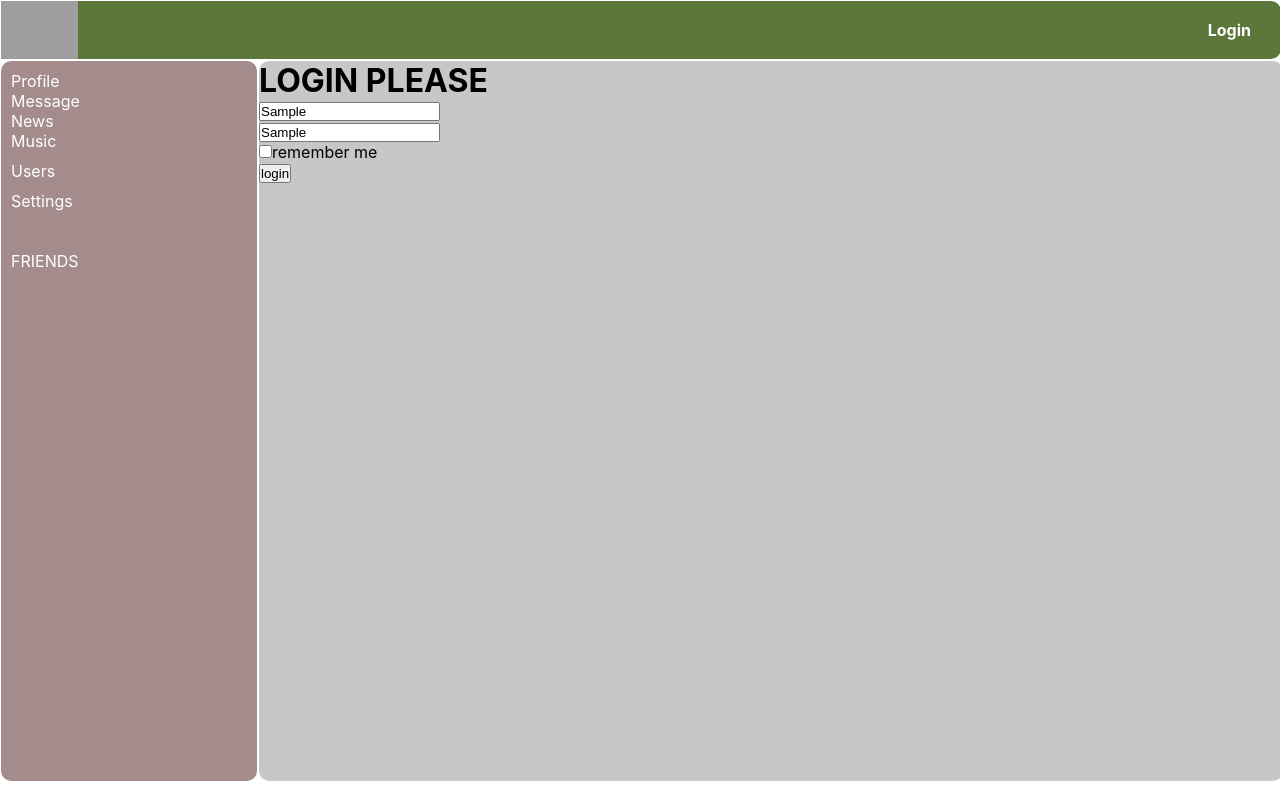
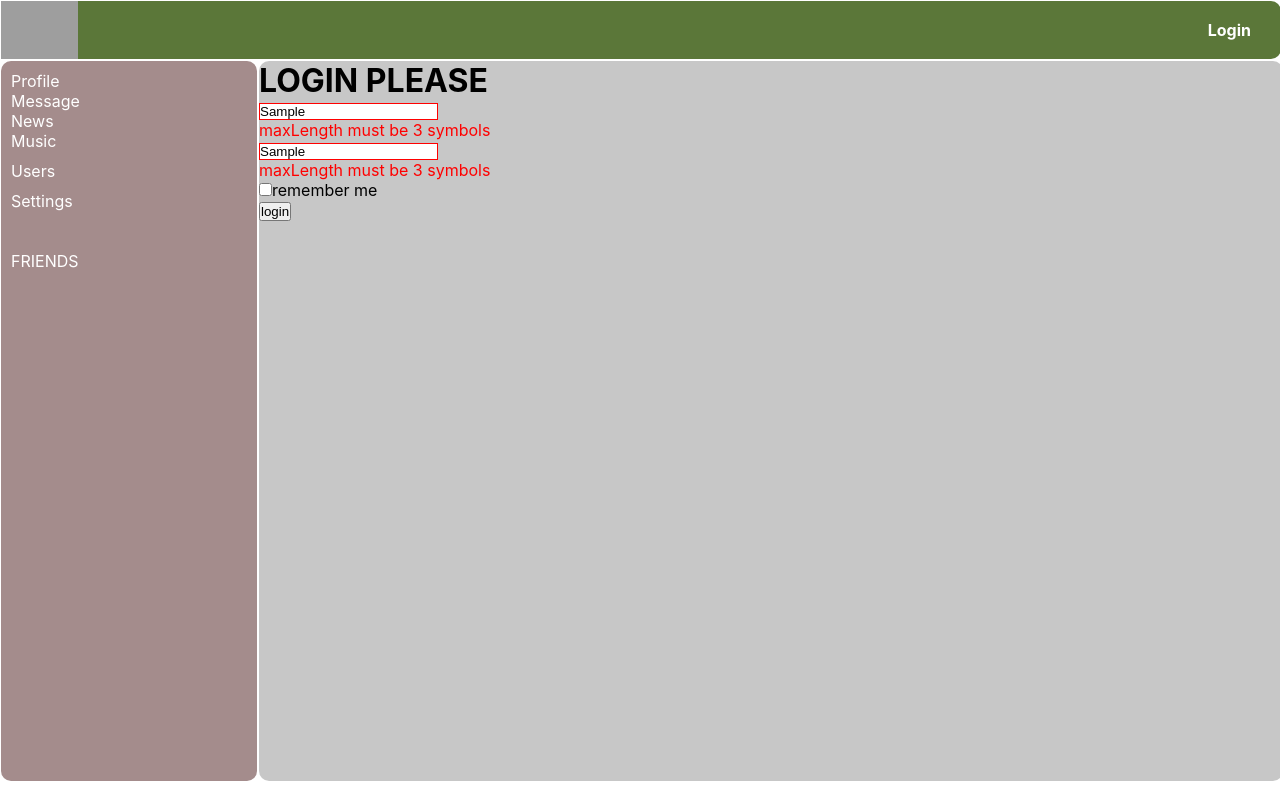
Before and after one commit to mishaGoroshko/sn-ts, a React (Create React App) app: page /login in a window 1280 px wide. Both pictures are taken after typing "Sample", "Sample" into the empty fields and a click on the button "login". Built offline with nearby package versions, Linux system fonts and the light colour scheme; no server answers; grey boxes are pictures that could not be loaded; the HTML template or start-up script is replaced by a standard one.

Commit message:
reduxForm_validators

```diff
--- a/src/Components/Dialogs/Dialogs.tsx
+++ b/src/Components/Dialogs/Dialogs.tsx
@@ -4,6 +4,8 @@ import DialogItem from './DialogComponents/DialogItem/DialogsItem';
 import Message from './DialogComponents/Message/Message';
 import {DialogsType} from './DialogsContainer';
 import {Field, InjectedFormProps, reduxForm} from 'redux-form';
+import {Textarea} from '../common/FormControls/FormControls';
+import {maxLength, required} from '../../utils/validators/validator';
 
 
 type FormDataType = {
@@ -37,6 +39,7 @@ export const Dialogs: React.FC<DialogsType> = (props) => {
     );
 }
 
+const maxLength5 = maxLength(3)
 
 export const AddMessageForm: React.FC<InjectedFormProps<FormDataType>> = (props) => {
     let {handleSubmit} = props
@@ -45,7 +48,8 @@ export const AddMessageForm: React.FC<InjectedFormProps<FormDataType>> = (props)
         <form onSubmit={handleSubmit}>
             <Field placeholder={'enter your message'}
                    name="message"
-                   component="textarea"/>
+                   component={Textarea}
+                   validate={[required, maxLength5]}/>
             <button>send</button>
         </form>
     );
--- a/src/Components/Login/Login.tsx
+++ b/src/Components/Login/Login.tsx
@@ -1,5 +1,7 @@
 import React from 'react';
 import {Field, InjectedFormProps, reduxForm} from 'redux-form';
+import {Textarea} from '../common/FormControls/FormControls';
+import {maxLength, required} from '../../utils/validators/validator';
 
 type FormDataType = {
     login: string
@@ -7,14 +9,17 @@ type FormDataType = {
     rememberMe: boolean
 }
 
+const maxLength5 = maxLength(3)
+
+
 export const LoginForm: React.FC<InjectedFormProps<FormDataType>> = ({handleSubmit}) => {
     return (
         <form onSubmit={handleSubmit}>
             <div>
-                <Field placeholder="login" name="login" component="input"/>
+                <Field placeholder="login" name="login" type={'input'} component={Textarea} validate={[required, maxLength5]}/>
             </div>
             <div>
-                <Field placeholder="password" name="password" component="input"/>
+                <Field placeholder="password" name="password" type={'input'} component={Textarea} validate={[required, maxLength5]}/>
             </div>
             <div>
                 <Field component="input" name="rememberMe" type={'checkbox'}/>remember me
--- a/src/Components/Profile/MyPost/MyPost.tsx
+++ b/src/Components/Profile/MyPost/MyPost.tsx
@@ -3,6 +3,8 @@ import s from './MyPost.module.css';
 import Post from './Post/Post';
 import {MyPostType} from './MyPostContainer';
 import {Field, InjectedFormProps, reduxForm} from 'redux-form';
+import {maxLength, required} from '../../../utils/validators/validator';
+import {Textarea} from '../../common/FormControls/FormControls';
 
 type FormDataType = {
     newPost: string
@@ -36,14 +38,16 @@ export const MyPost: React.FC<MyPostType> = ({
     );
 }
 
+const maxLength5 = maxLength(3)
 
 export const MyPostForm: React.FC<InjectedFormProps<FormDataType>> = ({handleSubmit}) => {
     return (
         <form onSubmit={handleSubmit}>
             <div>
-                <Field component={'textarea'}
+                <Field component={Textarea}
                        name={'newPost'}
-                       placeholder={'enter your post'}/>
+                       placeholder={'enter your post'}
+                       validate={[required, maxLength5]}/>
             </div>
             <div>
                 <button>add post</button>
--- /dev/null
+++ b/src/Components/common/FormControls/FormControls.module.css
@@ -0,0 +1,15 @@
+.norm input,
+.norm textarea {
+    outline: none;
+    border: 1px solid green;
+}
+
+.error input,
+.error textarea {
+    border: 1px solid red;
+    outline: none
+}
+
+.error span {
+    color: red;
+}
--- /dev/null
+++ b/src/Components/common/FormControls/FormControls.tsx
@@ -0,0 +1,20 @@
+import React from 'react';
+import s from './FormControls.module.css'
+
+export const Textarea: React.FC<any> = ({
+                                            input,
+                                            type,
+                                            meta: {touched, error, warning}, ...props
+                                        }) => {
+    const err = touched && error;
+    return (
+        <div className={err ? s.error : s.norm}>
+            {type === 'textarea'
+                ? <textarea {...input} {...props}/>
+                : <input {...input} {...props}/>}
+            <div>
+                {err && <span>{error}</span>}
+            </div>
+        </div>
+    );
+}
--- /dev/null
+++ b/src/utils/validators/validator.ts
@@ -0,0 +1,13 @@
+
+
+
+
+
+
+
+
+
+export const required = (value: string) => value ? undefined : 'Required'
+
+export const maxLength = (length: number) => (value: string) =>
+    value && value.length < length ? undefined : `maxLength must be ${length} symbols`
```
